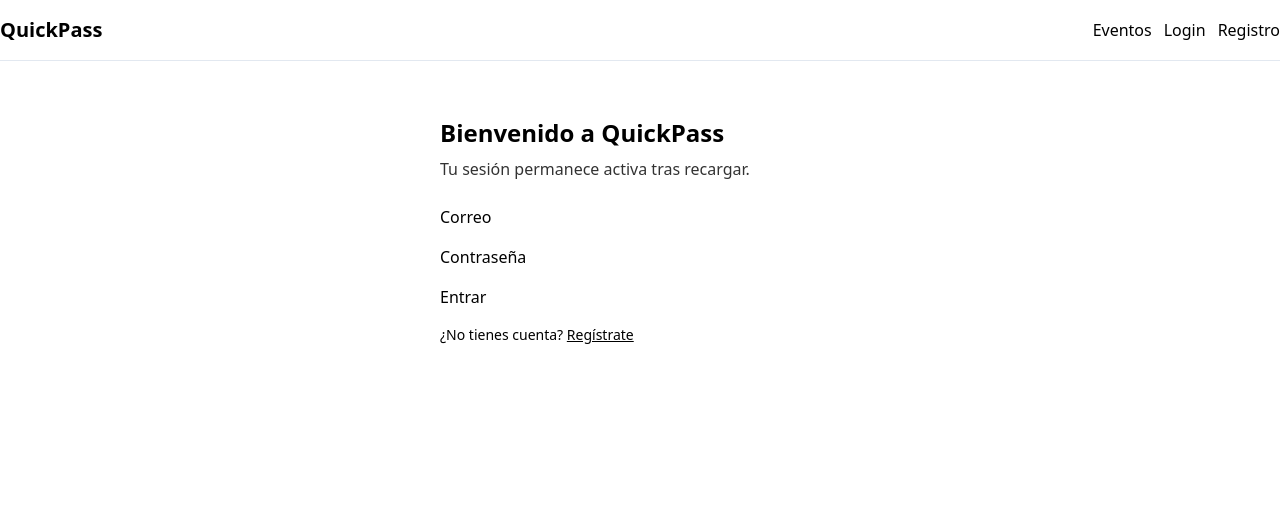
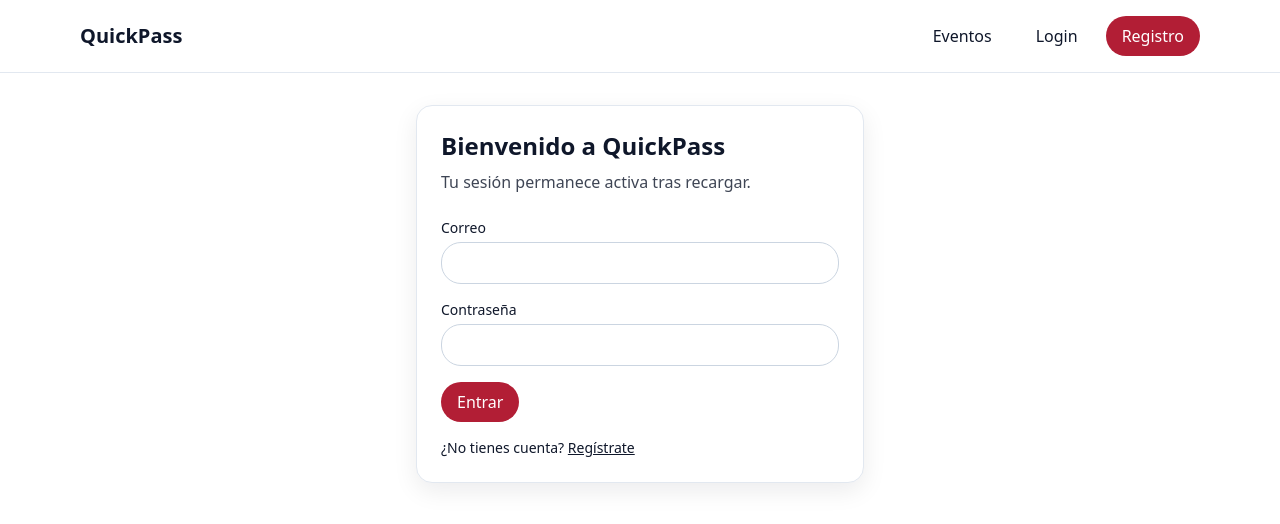
Before and after one commit to ChuchitaFuentes/mini-eventbrite-frontend, a React (Vite) app: page / in a window 1280 px wide. Shown: the top 524 px of the page. Built offline with nearby package versions, Linux system fonts and the light colour scheme; no server answers.

Commit message:
Fix:Se cambiaron las versiones para poder trabajar con tailwind.

```diff
--- a/package.json
+++ b/package.json
@@ -10,7 +10,6 @@
     "preview": "vite preview"
   },
   "dependencies": {
-    "@tailwindcss/vite": "^4.1.12",
     "axios": "^1.11.0",
     "jsqr": "^1.4.0",
     "react": "^19.1.1",
@@ -28,8 +27,8 @@
     "eslint-plugin-react-hooks": "^5.2.0",
     "eslint-plugin-react-refresh": "^0.4.20",
     "globals": "^16.3.0",
-    "postcss": "^8.5.6",
-    "tailwindcss": "^4.1.12",
+    "postcss": "^8.4.7",
+    "tailwindcss": "^3.4.10",
     "vite": "^7.1.2"
   }
 }
--- /dev/null
+++ b/postcss.config.js
@@ -0,0 +1,6 @@
+export default {
+  plugins: {
+    tailwindcss: {},
+    autoprefixer: {}
+  }
+}
--- a/src/index.css
+++ b/src/index.css
@@ -1 +1,17 @@
-@import "tailwindcss";
+@tailwind base;
+@tailwind components;
+@tailwind utilities;
+
+:root { color-scheme: light dark; }
+html, body, #root { height: 100%; }
+
+body {
+  @apply bg-bg-light text-text-light dark:bg-bg-dark dark:text-text-dark antialiased;
+}
+
+.container-app { @apply max-w-6xl mx-auto px-4; }
+.card { @apply bg-white dark:bg-slate-900 border border-slate-200 dark:border-slate-800 rounded-2xl shadow-soft; }
+.btn { @apply inline-flex items-center justify-center font-medium rounded-xl2 px-4 py-2 transition; }
+.btn-primary { @apply bg-brand text-white hover:bg-brand-dark focus:ring-2 focus:ring-brand/30; }
+.input { @apply w-full rounded-xl2 border border-slate-300 dark:border-slate-700 bg-white dark:bg-slate-950 px-4 py-2 focus:outline-none focus:ring-2 focus:ring-brand/30; }
+.label { @apply block text-sm mb-1; }
--- /dev/null
+++ b/tailwind.config.js
@@ -0,0 +1,31 @@
+/** @type {import('tailwindcss').Config} */
+export default {
+  content: ['./index.html', './src/**/*.{js,jsx}'],
+  darkMode: 'media',
+  theme: {
+    extend: {
+      colors: {
+        brand: {
+          DEFAULT: '#b21e35',
+          light: '#da1e37',
+          dark: '#641220'
+        },
+        bg: {
+          light: '#ffffff',
+          dark: '#0b1220'
+        },
+        text: {
+          light: '#0f172a',
+          dark: '#e2e8f0'
+        }
+      },
+      boxShadow: {
+        soft: '0 8px 24px rgba(2, 6, 23, 0.08)'
+      },
+      borderRadius: {
+        xl2: '1.25rem'
+      }
+    }
+  },
+  plugins: []
+}
--- a/vite.config.js
+++ b/vite.config.js
@@ -1,10 +1,8 @@
 import { defineConfig } from 'vite'
 import react from '@vitejs/plugin-react'
-import tailwindcss from '@tailwindcss/vite'
 
-// https://vite.dev/config/
 export default defineConfig({
-  plugins: [react(), tailwindcss()],
+  plugins: [react()],
   server: { port: 5173 },
   preview: { port: 5173 }
 })
```
Also changed, not shown: 1 other file (tests, documents, lock files or other folders).
